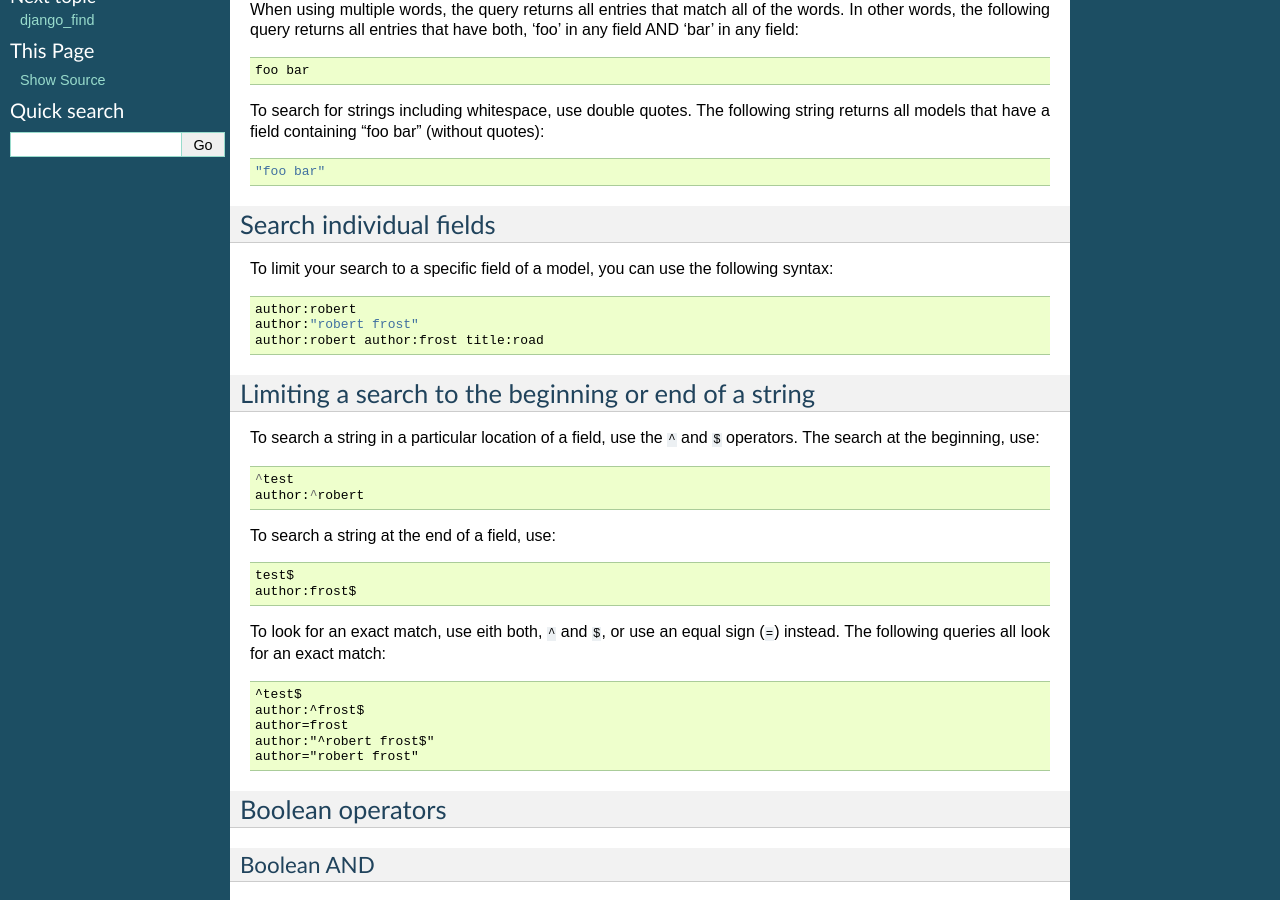
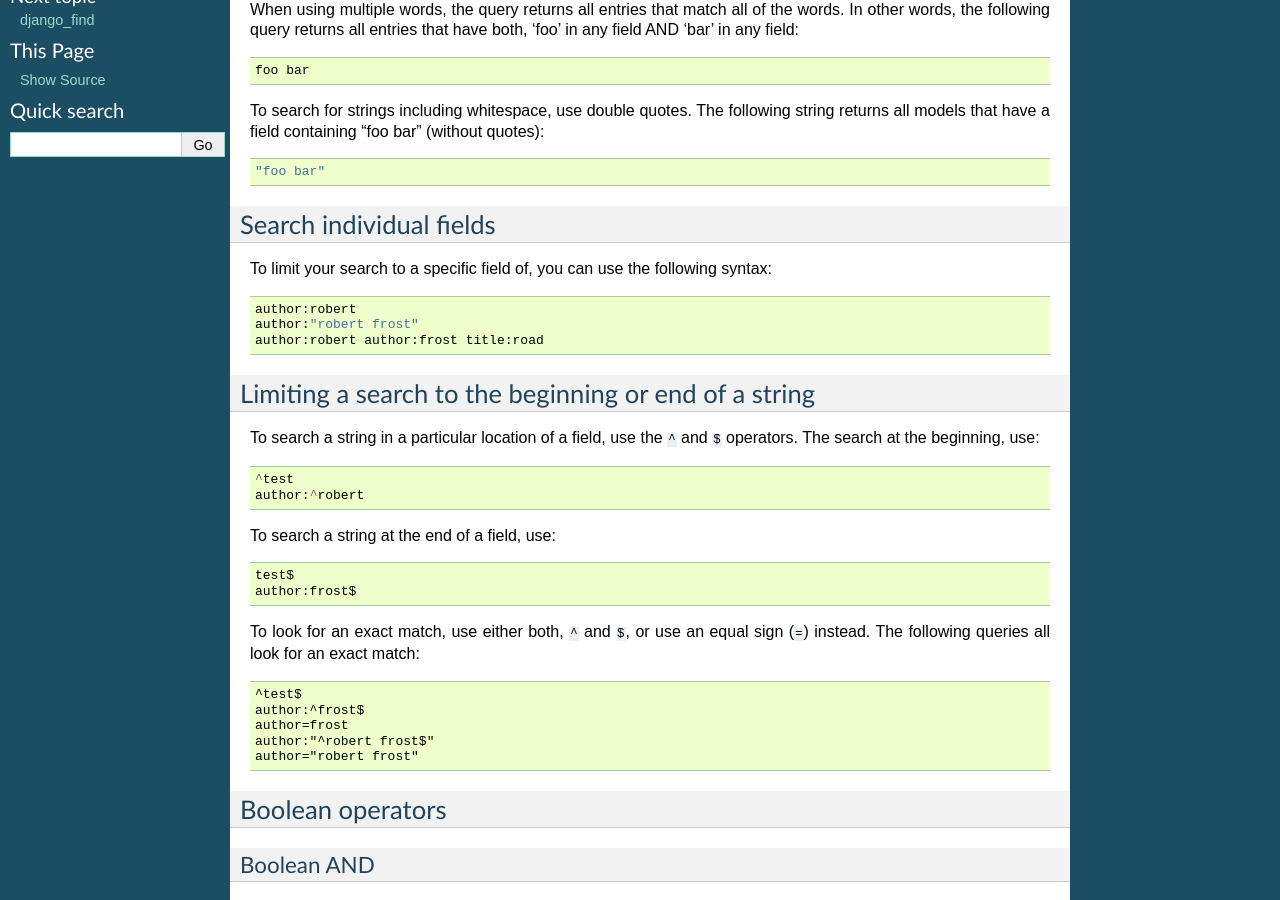
Before and after one commit to knipknap/django-find, a Sphinx documentation site: the page built from docs/query.rst, in a window 1280 px wide and 900 px high, scrolled down 424 px. Built offline with Sphinx 7.4.7, drawn with Linux system fonts in a browser that asks for light colours.

Commit message:
minor doc fixes

```diff
--- a/docs/query.rst
+++ b/docs/query.rst
@@ -35,7 +35,7 @@ following string returns all models that have a field containing
 Search individual fields
 ------------------------
 
-To limit your search to a specific field of a model, you can
+To limit your search to a specific field of, you can
 use the following syntax::
 
 	author:robert
@@ -56,7 +56,7 @@ To search a string at the end of a field, use::
 	test$
 	author:frost$
 
-To look for an exact match, use eith both, ``^`` and ``$``, or
+To look for an exact match, use either both, ``^`` and ``$``, or
 use an equal sign (``=``) instead. The following queries all look
 for an exact match::
 
```
